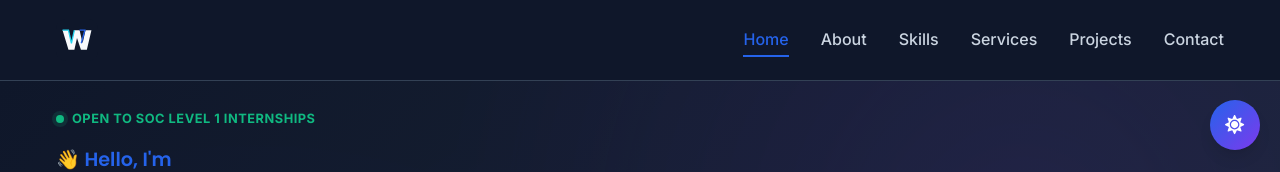
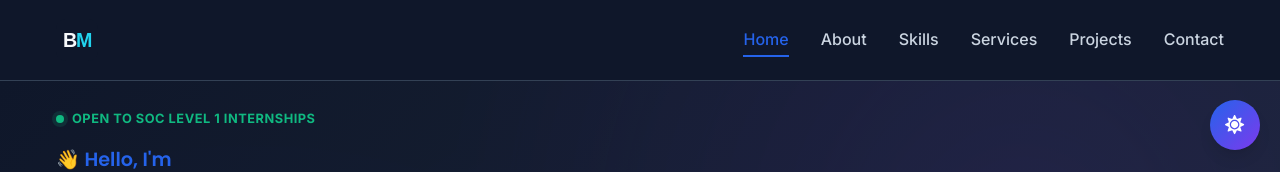
Before and after one commit to basellmostaffa/portfolio, a React (Create React App) app: page / in a window 1280 px wide. Shown: the top 172 px of the page. Built offline with nearby package versions, Linux system fonts and the light colour scheme.

Commit message:
Fix BM favicon mark

```diff
--- a/public/index.html
+++ b/public/index.html
@@ -2,7 +2,7 @@
 <html lang="en">
   <head>
     <meta charset="utf-8" />
-    <link rel="icon" type="image/svg+xml" href="%PUBLIC_URL%/favicon.svg" />
+    <link rel="icon" type="image/svg+xml" href="%PUBLIC_URL%/favicon.svg?v=2" />
     <meta name="viewport" content="width=device-width, initial-scale=1" />
     <meta name="theme-color" content="#000000" />
 
--- a/src/components/Header.js
+++ b/src/components/Header.js
@@ -191,7 +191,7 @@
           whileHover={{ scale: 1.05 }}
           whileTap={{ scale: 0.95 }}
         >
-          <img src="/favicon.svg" alt="" />
+          <img src="/favicon.svg?v=2" alt="" />
         </Logo>
 
         <NavLinks>
```
Also changed, not shown: public/favicon.svg.
